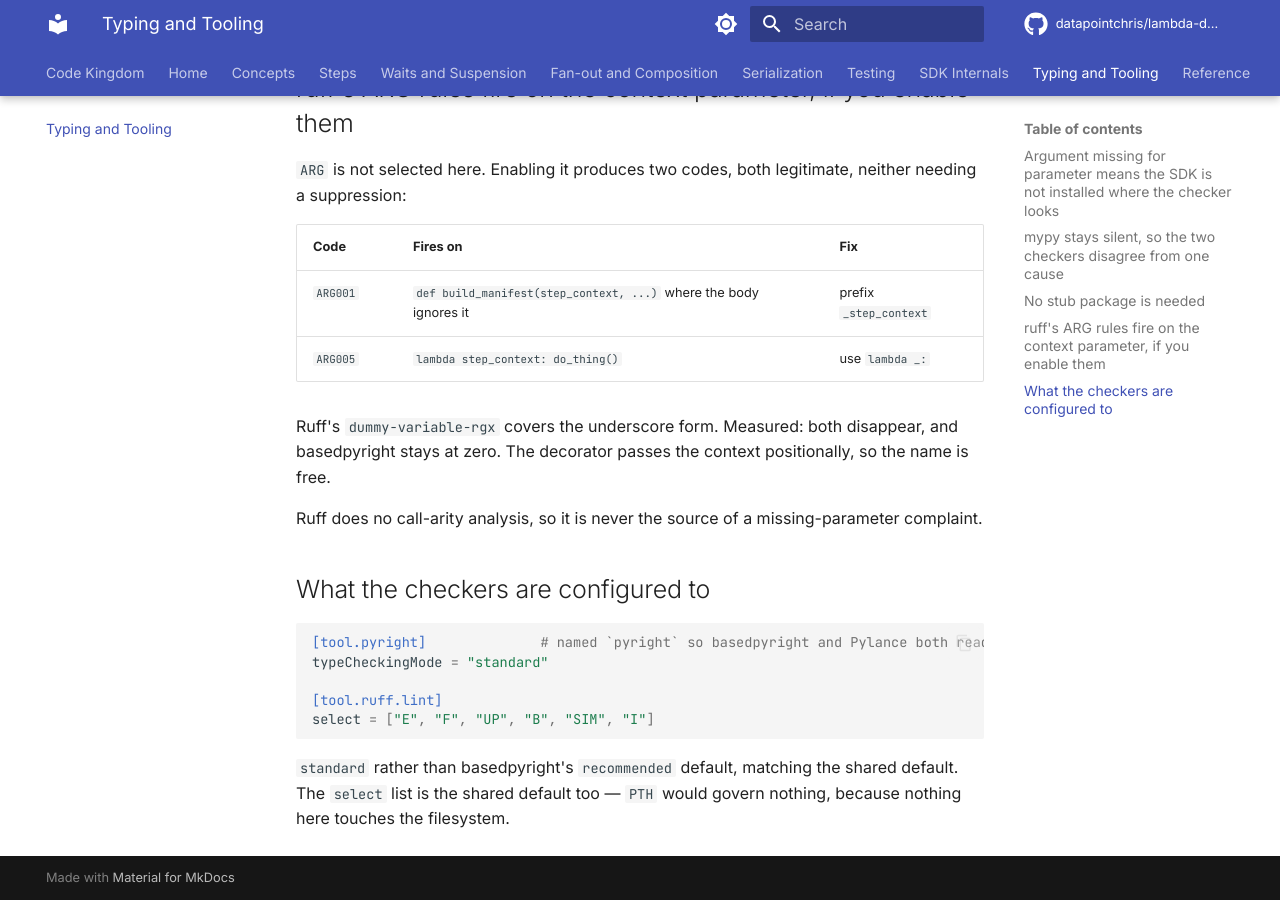
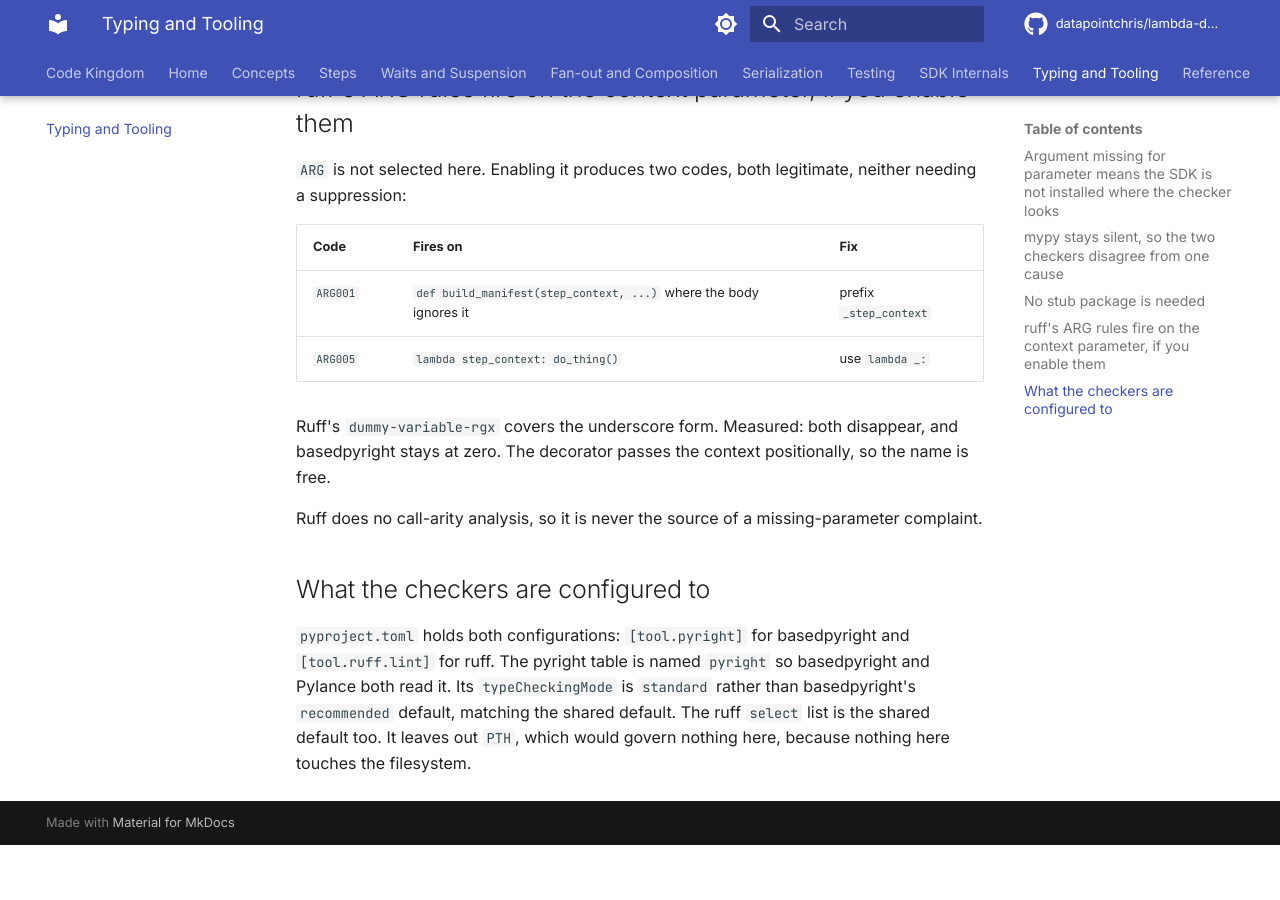
Before and after one commit to datapointchris/lambda-durable-functions, an MkDocs documentation site: the page built from docs/typing-and-tooling.md, in a window 1280 px wide and 900 px high, scrolled down 1649 px. Built offline with MkDocs 1.6.1 and Material for MkDocs 9.7.7, drawn with Linux system fonts in a browser that asks for light colours; comment, search, counter and statistics services are not loaded; after the commit the page ends 2494 px from its top, so only the background shows below that.

Commit message:
docs: name the pyproject.toml tables rather than reprinting them
docs/typing-and-tooling.md reprinted the [tool.pyright] and [tool.ruff.lint] tables, and docs/testing.md reprinted [tool.pytest.ini_options]. Both copies had already drifted: the page showed six ruff codes where pyproject.toml now selects thirteen (ICN and six bandit rules added), and the pytest block lacked verbosity_assertions. A template resync moves pyproject.toml and leaves the pages reading as correct.

Each page now names the table it means and keeps the reasons the table cannot carry: why the pyright table is named pyright, why standard mode, why PTH is not selected, and what the pythonpath setting makes importable.

Agent-Name: inbox.problem.fix
Agent-Session: 01a1df7a-12bb-727b-b6c1-84f8401bcedb
Agent-Run: 01a1df7a-0bbc-7db5-8f3c-0f161540f59e

````diff
--- a/docs/typing-and-tooling.md
+++ b/docs/typing-and-tooling.md
@@ -77,14 +77,8 @@ Ruff does no call-arity analysis, so it is never the source of a missing-paramet
 
 ## What the checkers are configured to
 
-```toml
-[tool.pyright]              # named `pyright` so basedpyright and Pylance both read it
-typeCheckingMode = "standard"
-
-[tool.ruff.lint]
-select = ["E", "F", "UP", "B", "SIM", "I"]
-```
-
-`standard` rather than basedpyright's `recommended` default, matching the shared default. The
-`select` list is the shared default too — `PTH` would govern nothing, because nothing here touches
-the filesystem.
+`pyproject.toml` holds both configurations: `[tool.pyright]` for basedpyright and
+`[tool.ruff.lint]` for ruff. The pyright table is named `pyright` so basedpyright and Pylance both
+read it. Its `typeCheckingMode` is `standard` rather than basedpyright's `recommended` default,
+matching the shared default. The ruff `select` list is the shared default too. It leaves out `PTH`,
+which would govern nothing here, because nothing here touches the filesystem.
````
Also changed, not shown: docs/testing.md (+3 -10 lines).
